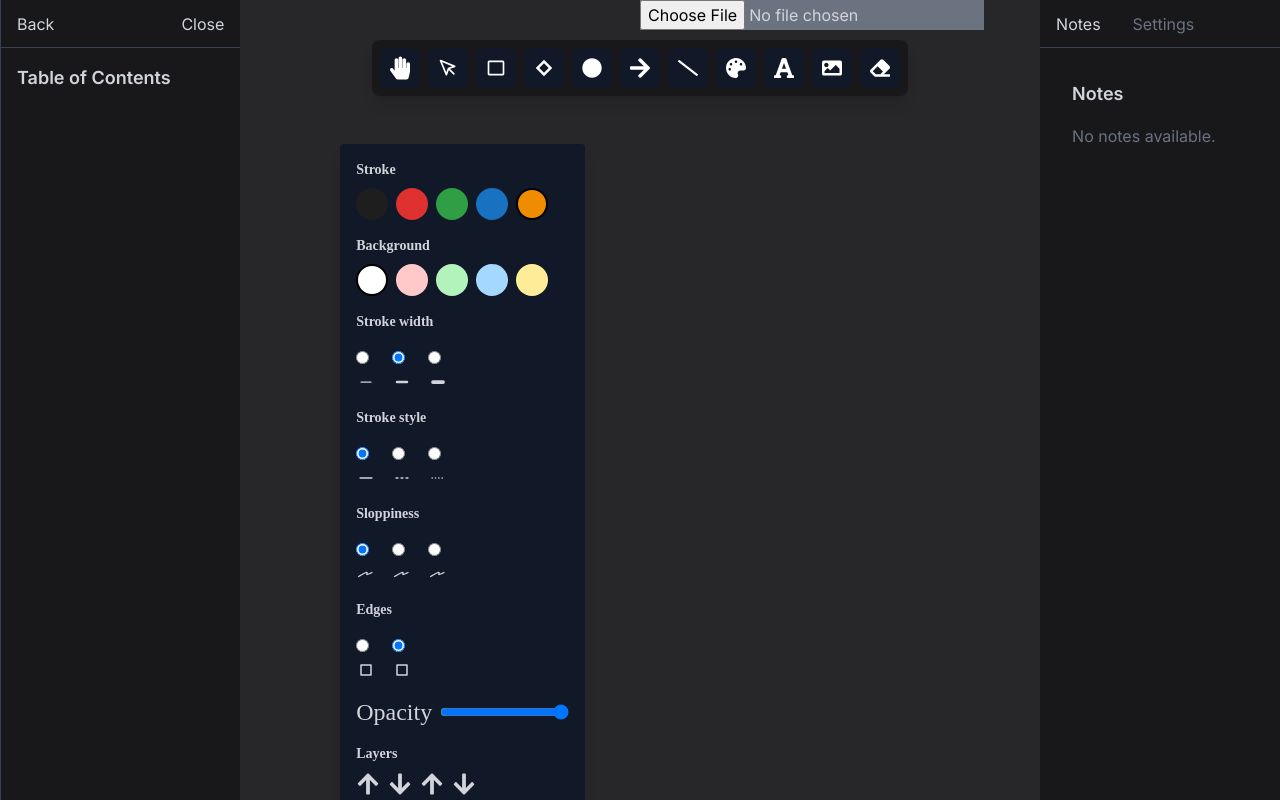
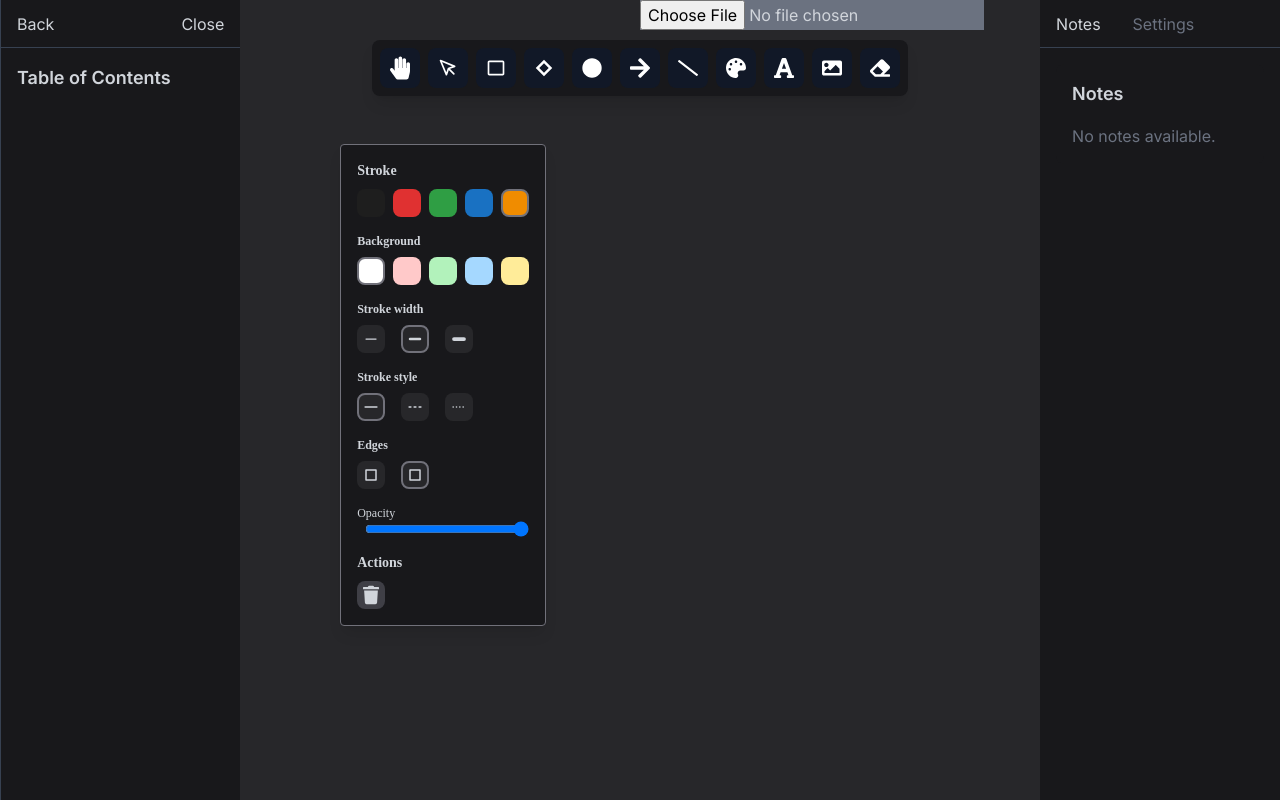
Before and after one commit to elevinas123/easyLibrary, a React (Vite) app: page / in a window 1280 px wide. Built offline with nearby package versions, Linux system fonts and the light colour scheme; a web font is replaced by a local one.

Commit message:
configured tools

```diff
--- a/src/Modules/Konva/components/ToolBar.tsx
+++ b/src/Modules/Konva/components/ToolBar.tsx
@@ -1,13 +1,5 @@
-import React, { useState } from "react";
-import {
-    FaUndo,
-    FaRedo,
-    FaTrash,
-    FaLink,
-    FaClone,
-    FaArrowUp,
-    FaArrowDown,
-} from "react-icons/fa";
+import React, { CSSProperties, useState } from "react";
+import { FaTrash } from "react-icons/fa";
 
 const colors = [
     "#1e1e1e",
@@ -21,71 +13,97 @@ const colors = [
     "#ffec99",
 ];
 
+type ToolBarItemProps = {
+    item: string;
+    controlItem: string;
+    changeFunction: (item: string) => void;
+    style?: CSSProperties;
+    children?: React.ReactNode;
+};
+
+const ToolBarItem = ({
+    item,
+    controlItem,
+    changeFunction,
+    style,
+    children,
+}: ToolBarItemProps) => {
+    return (
+        <button
+            key={item}
+            className={`w-7 h-7 justify-center items-center flex rounded-lg border-2 bg-zinc-800 ${
+                controlItem === item
+                    ? "border-zinc-500 border bg-neutral-800"
+                    : "border-transparent"
+            }`}
+            style={style}
+            onClick={() => changeFunction(item)}
+        >
+            {children}
+        </button>
+    );
+};
+
 export default function ToolBar() {
     const [strokeColor, setStrokeColor] = useState("#f08c00");
     const [backgroundColor, setBackgroundColor] = useState("transparent");
     const [strokeWidth, setStrokeWidth] = useState("2.5");
     const [strokeStyle, setStrokeStyle] = useState("solid");
-    const [sloppiness, setSloppiness] = useState("architect");
     const [edges, setEdges] = useState("round");
     const [opacity, setOpacity] = useState(100);
 
     return (
-        <div className=" absolute left-0 z-50 top-36 flex flex-col space-y-4 p-4  bg-gray-900 rounded shadow-lg max-w-xs">
+        <div className="absolute left-0 z-50 top-36 flex flex-col space-y-4 p-4 bg-zinc-900 border border-zinc-500 rounded shadow-lg max-w-xs">
+            {/* Stroke Color */}
             <div>
                 <h3 className="text-sm font-semibold">Stroke</h3>
                 <div className="flex space-x-2 mt-2">
                     {colors.slice(0, 5).map((color) => (
-                        <button
+                        <ToolBarItem
                             key={color}
-                            className={`w-8 h-8 rounded-full border-2 ${
-                                strokeColor === color
-                                    ? "border-black"
-                                    : "border-transparent"
-                            }`}
+                            item={color}
+                            controlItem={strokeColor}
+                            changeFunction={setStrokeColor}
                             style={{ backgroundColor: color }}
-                            onClick={() => setStrokeColor(color)}
-                        ></button>
+                        />
                     ))}
                 </div>
             </div>
 
+            {/* Background Color */}
             <div>
-                <h3 className="text-sm font-semibold">Background</h3>
+                <h3 className="text-xs font-semibold">Background</h3>
                 <div className="flex space-x-2 mt-2">
                     {["transparent", ...colors.slice(5)].map((color) => (
-                        <button
+                        <ToolBarItem
                             key={color}
-                            className={`w-8 h-8 rounded-full border-2 ${
-                                backgroundColor === color
-                                    ? "border-black"
-                                    : "border-transparent"
-                            }`}
+                            item={color}
+                            controlItem={backgroundColor}
+                            changeFunction={setBackgroundColor}
                             style={{
                                 backgroundColor:
                                     color === "transparent" ? "white" : color,
                             }}
-                            onClick={() => setBackgroundColor(color)}
-                        ></button>
+                        />
                     ))}
                 </div>
             </div>
 
+            {/* Stroke Width */}
             <fieldset>
-                <legend className="text-sm font-semibold">Stroke width</legend>
+                <legend className="text-xs font-semibold">Stroke width</legend>
                 <div className="flex space-x-4 mt-2">
                     {[
                         { title: "Thin", value: "1.25" },
                         { title: "Bold", value: "2.5" },
                         { title: "Extra bold", value: "3.75" },
                     ].map(({ title, value }) => (
-                        <label key={value} title={title}>
-                            <input
-                                type="radio"
-                                name="stroke-width"
-                                checked={strokeWidth === value}
-                                onChange={() => setStrokeWidth(value)}
-                            />
+                        <ToolBarItem
+                            key={value}
+                            item={value}
+                            controlItem={strokeWidth}
+                            changeFunction={setStrokeWidth}
+                        >
                             <svg
                                 aria-hidden="true"
                                 focusable="false"
@@ -99,26 +117,26 @@ export default function ToolBar() {
                             >
                                 <path d="M5 10h10" strokeWidth={value} />
                             </svg>
-                        </label>
+                        </ToolBarItem>
                     ))}
                 </div>
             </fieldset>
 
+            {/* Stroke Style */}
             <fieldset>
-                <legend className="text-sm font-semibold">Stroke style</legend>
+                <legend className="text-xs font-semibold">Stroke style</legend>
                 <div className="flex space-x-4 mt-2">
                     {[
                         { title: "Solid", value: "solid" },
                         { title: "Dashed", value: "dashed" },
                         { title: "Dotted", value: "dotted" },
                     ].map(({ title, value }) => (
-                        <label key={value} title={title}>
-                            <input
-                                type="radio"
-                                name="strokeStyle"
-                                checked={strokeStyle === value}
-                                onChange={() => setStrokeStyle(value)}
-                            />
+                        <ToolBarItem
+                            key={value}
+                            item={value}
+                            controlItem={strokeStyle}
+                            changeFunction={setStrokeStyle}
+                        >
                             <svg
                                 aria-hidden="true"
                                 focusable="false"
@@ -148,64 +166,22 @@ export default function ToolBar() {
                                     </>
                                 )}
                             </svg>
-                        </label>
+                        </ToolBarItem>
                     ))}
                 </div>
             </fieldset>
 
+            {/* Edges */}
             <fieldset>
-                <legend className="text-sm font-semibold">Sloppiness</legend>
-                <div className="flex space-x-4 mt-2">
-                    {["architect", "artist", "cartoonist"].map((value) => (
-                        <label
-                            key={value}
-                            title={
-                                value.charAt(0).toUpperCase() + value.slice(1)
-                            }
-                        >
-                            <input
-                                type="radio"
-                                name="sloppiness"
-                                checked={sloppiness === value}
-                                onChange={() => setSloppiness(value)}
-                            />
-                            <svg
-                                aria-hidden="true"
-                                focusable="false"
-                                role="img"
-                                viewBox="0 0 20 20"
-                                className="w-5 h-5"
-                                fill="none"
-                                stroke="currentColor"
-                                strokeLinecap="round"
-                                strokeLinejoin="round"
-                            >
-                                <path
-                                    d="M2.5 12.5c1.5-0.5 5-3 7.5-4s0 2 1 2 5-2 5-2"
-                                    strokeWidth="1.25"
-                                />
-                            </svg>
-                        </label>
-                    ))}
-                </div>
-            </fieldset>
-
-            <fieldset>
-                <legend className="text-sm font-semibold">Edges</legend>
+                <legend className="text-xs font-semibold">Edges</legend>
                 <div className="flex space-x-4 mt-2">
                     {["sharp", "round"].map((value) => (
-                        <label
+                        <ToolBarItem
                             key={value}
-                            title={
-                                value.charAt(0).toUpperCase() + value.slice(1)
-                            }
+                            item={value}
+                            controlItem={edges}
+                            changeFunction={setEdges}
                         >
-                            <input
-                                type="radio"
-                                name="edges"
-                                checked={edges === value}
-                                onChange={() => setEdges(value)}
-                            />
                             <svg
                                 aria-hidden="true"
                                 focusable="false"
@@ -224,13 +200,14 @@ export default function ToolBar() {
                                     <path d="M5 5h10v10H5z" rx="2" />
                                 )}
                             </svg>
-                        </label>
+                        </ToolBarItem>
                     ))}
                 </div>
             </fieldset>
 
-            <label className="control-label flex items-center space-x-2">
-                <span>Opacity</span>
+            {/* Opacity */}
+            <label className="control-label flex flex-col space-x-2">
+                <span className="text-xs ">Opacity</span>
                 <input
                     type="range"
                     min="0"
@@ -241,51 +218,18 @@ export default function ToolBar() {
                 />
             </label>
 
-            <fieldset>
-                <legend className="text-sm font-semibold">Layers</legend>
-                <div className="flex space-x-2 mt-2">
-                    <button
-                        type="button"
-                        className="zIndexButton"
-                        title="Send to back"
-                    >
-                        <FaArrowDown className="transform rotate-180" />
-                    </button>
-                    <button
-                        type="button"
-                        className="zIndexButton"
-                        title="Send backward"
-                    >
-                        <FaArrowDown />
-                    </button>
-                    <button
-                        type="button"
-                        className="zIndexButton"
-                        title="Bring forward"
-                    >
-                        <FaArrowUp />
-                    </button>
-                    <button
-                        type="button"
-                        className="zIndexButton"
-                        title="Bring to front"
-                    >
-                        <FaArrowUp className="transform rotate-180" />
-                    </button>
-                </div>
-            </fieldset>
+            {/* Layers */}
 
+            {/* Actions */}
             <fieldset>
                 <legend className="text-sm font-semibold">Actions</legend>
                 <div className="flex space-x-2 mt-2">
-                    <button type="button" title="Duplicate">
-                        <FaClone />
-                    </button>
-                    <button type="button" title="Delete">
+                    <button
+                        className={`w-7 h-7  p-1.5 justify-center items-center flex rounded-lg bg-zinc-700
+
+                        `}
+                    >
                         <FaTrash />
-                    </button>
-                    <button type="button" title="Link">
-                        <FaLink />
                     </button>
                 </div>
             </fieldset>
```
